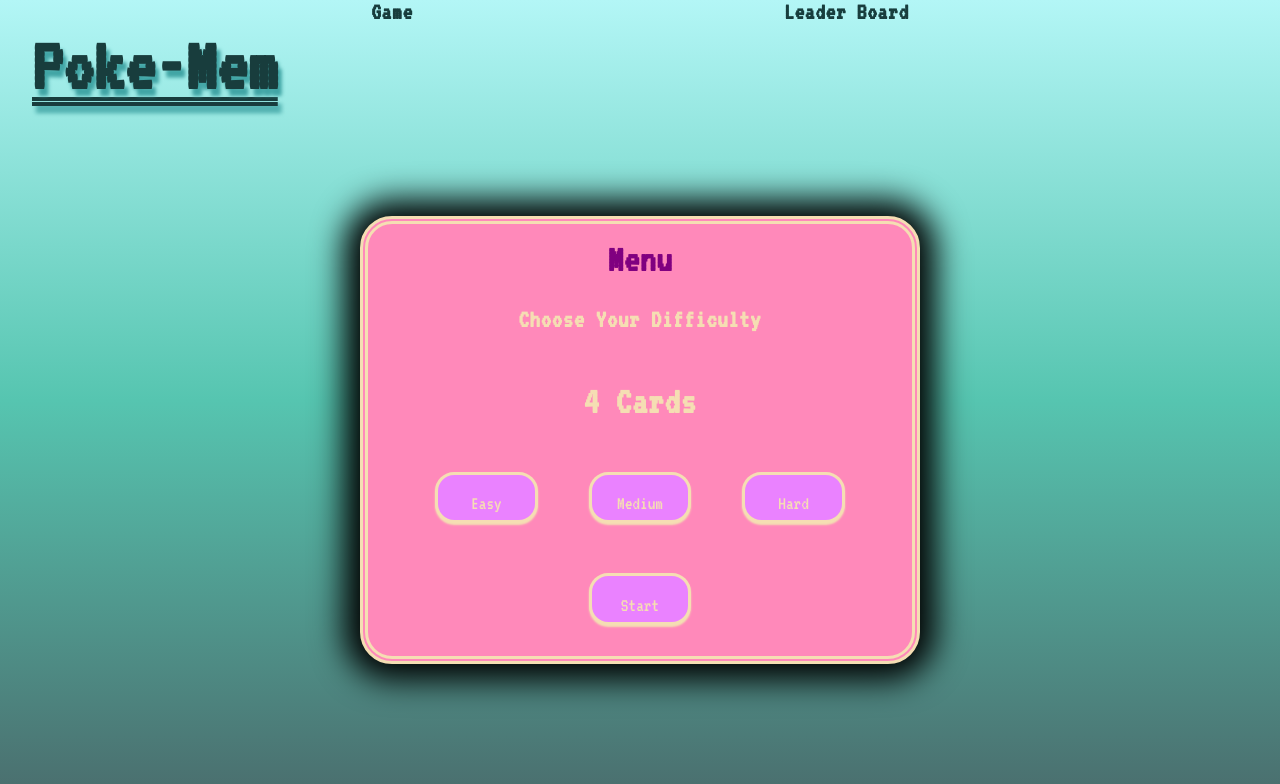
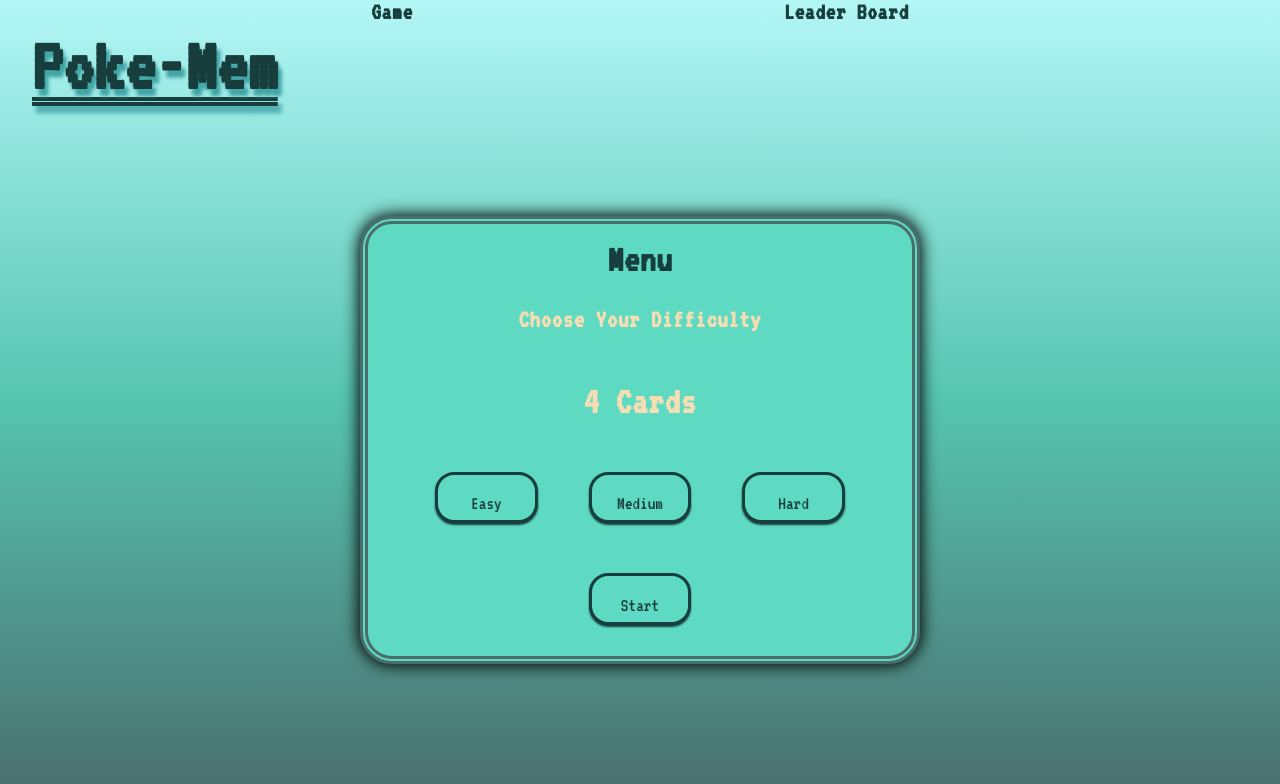
Before and after one commit to aamcn/memory-game, a React (Vite) app: page /memory-game/game-page in a window 1280 px wide. Shown: the top 784 px of the page. Built offline with nearby package versions, Linux system fonts and the light colour scheme.

Commit message:
Style: Add new color scheme to game menu component

```diff
--- a/src/components/gamePageComponents/gameMenu/gameMenu.module.css
+++ b/src/components/gamePageComponents/gameMenu/gameMenu.module.css
@@ -6,28 +6,28 @@
   grid-template-rows: 1fr 4fr 1fr;
   justify-self: center;
   align-self: center;
-  background-color: #ff89ba;
-  border: wheat;
+  background-color: rgb(94, 217, 194);
+  border: rgb(74, 109, 109);
   border-style: double;
   border-width: 0.5em;
   border-radius: 2em;
   padding: 1em;
-  box-shadow: 0px 0px 2em 1em rgb(0, 0, 0);
+  box-shadow: 0px 0px 1em 0.1em rgb(0, 0, 0);
   animation: menuAppear 1s;
   text-align: center;
 }
 
 .titleContainer {
+  color: rgb(24, 61, 61);
   grid-row: 1;
   font-size: 4vw;
-  color: purple;
 }
 
 .difficultyContainer {
   display: grid;
   grid-row: 2;
   font-size: 3vw;
-  color: wheat;
+  color: rgb(24, 61, 61);
 }
 
 .difficultyButtons {
@@ -43,9 +43,9 @@
 }
 
 button {
-  color: wheat;
+  color: rgb(24, 61, 61);
   height: fit-content;
-  background-color: rgb(234, 130, 255);
+  background-color:rgb(94, 217, 194);
   animation: buttonFade 2s;
   border: solid;
   border-radius: 1em;
@@ -55,10 +55,11 @@ button {
 button:active {
   transform: translateY(4px);
   box-shadow: inset 0em 0em 0.3em 0.1em black;
+  color:rgb(103, 231, 231);
 }
 
 button:hover {
-  background-color: rgb(153, 84, 167);
+  background-color: rgb(103, 231, 231);
 }
 
 @media screen and (min-width: 768px) {
```
